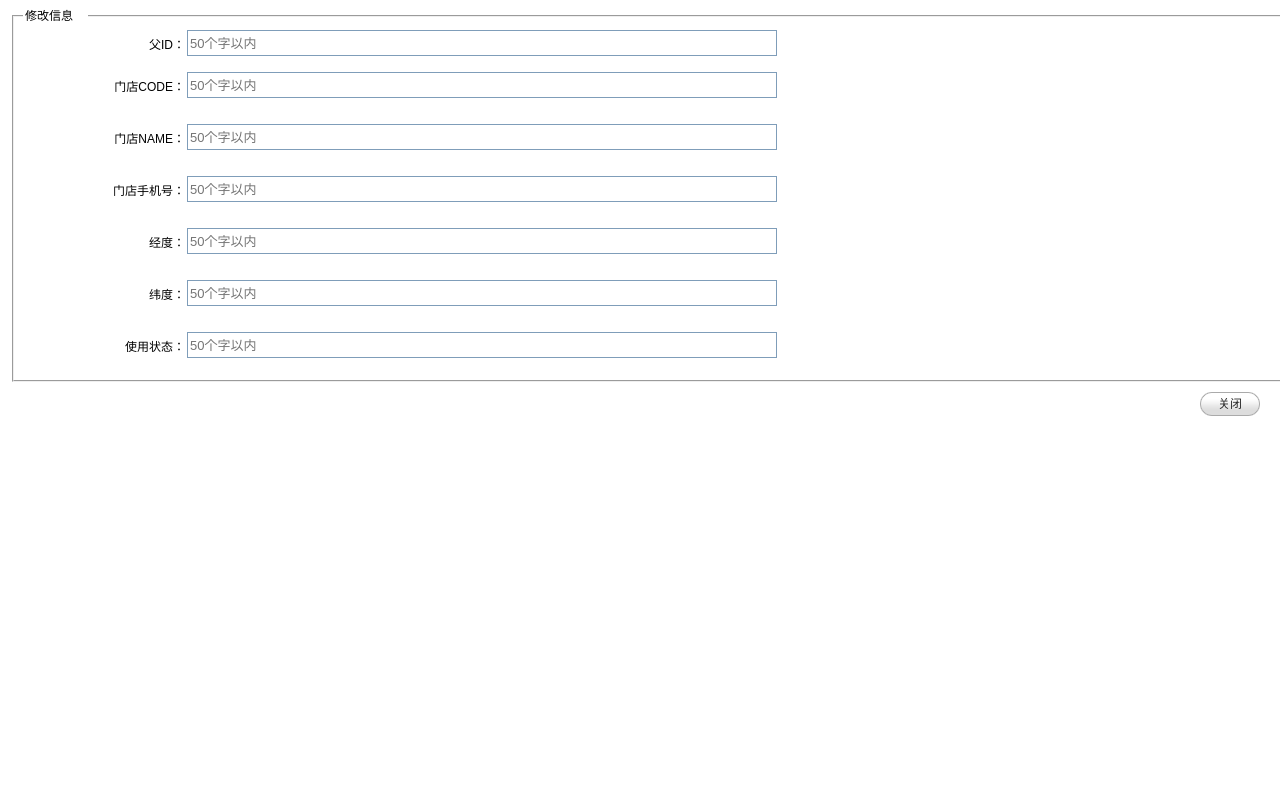
After one commit to xfz219/gsp_store, a Java web app: page /shop/update/1 in a window 1280 px wide. The commit adds this page. Run offline with Spring Boot 4, a stand-in JSP engine, Linux system fonts and the light colour scheme; data that the repository does not hold is empty; the project's own start-up code is not run, and a stand-in starts its controllers and pages; some libraries are stand-ins or nearby versions.

Commit message:
修改门店信息

```diff
--- a/src/main/java/com/puhui/app/web/controller/AppLendShopController.java
+++ b/src/main/java/com/puhui/app/web/controller/AppLendShopController.java
@@ -1,7 +1,9 @@
 package com.puhui.app.web.controller;
 
+import com.puhui.app.dao.AppLendShopDao;
 import com.puhui.app.po.AppLendShop;
 import com.puhui.app.po.AppPrizesSecret;
+import com.puhui.app.po.AppWeixinArticle;
 import com.puhui.app.service.AppLendShopService;
 import com.puhui.app.service.PrizesService;
 import com.puhui.app.utils.ReadExcel;
@@ -9,6 +11,8 @@ import org.slf4j.Logger;
 import org.slf4j.LoggerFactory;
 import org.springframework.beans.factory.annotation.Autowired;
 import org.springframework.stereotype.Controller;
+import org.springframework.ui.ModelMap;
+import org.springframework.web.bind.annotation.PathVariable;
 import org.springframework.web.bind.annotation.RequestMapping;
 import org.springframework.web.bind.annotation.RequestParam;
 import org.springframework.web.bind.annotation.ResponseBody;
@@ -28,6 +32,8 @@ public class AppLendShopController extends BaseController {
 
     @Autowired
     private AppLendShopService appLendShopService;
+    @Autowired
+    private AppLendShopDao appLendShopDao;
 
 
     /**
@@ -48,10 +54,29 @@ public class AppLendShopController extends BaseController {
         return "shop/get";
     }
 
+    /**
+     * 获取列表
+     * @param als
+     * @return
+     */
     @RequestMapping(value = "/list")
     @ResponseBody
     public Object list(AppLendShop als) {
         return appLendShopService.findList(als);
+    }
+
+    /**
+     * 更新
+     * @param id
+     * @param map
+     * @return
+     */
+    @RequestMapping(value = "/update/{id}")
+    public String update(@PathVariable(value = "id") Long id, ModelMap map) {
+        String url = "shop/update";
+        AppLendShop appLendShop = appLendShopDao.getAppLendShop(id);
+        map.addAttribute("appLendShop", appLendShop);
+        return url;
     }
 
 
--- a/src/main/resources/mybatis-mappers/AppLendShopMapper.xml
+++ b/src/main/resources/mybatis-mappers/AppLendShopMapper.xml
@@ -26,6 +26,10 @@
 		</if>
 	</select>
 
+	<select id="getAppLendShop" resultMap="appLendShopObj">
+		SELECT * FROM app_lend_shop WHERE id = #{id}
+	</select>
+
 	<insert id="addAppPrizesSecret" parameterType="com.puhui.app.po.AppLendShop" useGeneratedKeys="true" keyProperty="id">
 		insert into app_lend_shop
 		(parent_id, shop_code, shop_name, shop_mobile, create_time, longitude, latitude, enabled, create_time, update_time)
--- /dev/null
+++ b/src/main/webapp/WEB-INF/pages/shop/update.jsp
@@ -0,0 +1,151 @@
+<%@ page contentType="text/html;charset=UTF-8" %>
+<%@ taglib prefix="form" uri="http://www.springframework.org/tags/form"%>
+<%@ include file="/WEB-INF/pages/taglibs.jsp" %>
+<script type="text/javascript" src="${ctx}/static/ueditor1_4_3-utf8-jsp/ueditor.config.js"></script>
+<script type="text/javascript" src="${ctx}/static/ueditor1_4_3-utf8-jsp/ueditor.all.min.js"></script>
+<link rel="stylesheet"  href="${ctx}/static/ueditor1_4_3-utf8-jsp/themes/default/css/ueditor.css" />
+<html>
+<head>
+<meta http-equiv="Content-Type" content="text/html; charset=UTF-8">
+<title>修改门店</title>
+<style type="text/css">
+	fieldset{
+		width:1665px;
+	}
+
+	.one{
+		text-align: right;
+		height:30px;
+		width:160px;
+	}
+
+	.two{
+		text-align: left;
+		height:30px;
+		width:150px;
+	}
+
+	.prov,.city,.dist{
+		width:150px;
+	}
+	.town{
+		width:150px;
+	}
+
+	.number{
+		width:150px;
+	}
+
+	.contractTable{
+		float:left;
+		margin:0px 8px;
+	}
+
+	.contractLabel{
+		float: left;
+		margin: 10px 20px;
+	}
+
+	select{
+		height:22px;border: 1px solid #7F9DB9;
+	}
+	table td input{
+		width: 151px;border: 1px solid #7F9DB9;
+	}
+	 #staffFormAdd .easyui-validatebox,.easyui-datebox,.easyui-numberbox{
+		width: 151px;
+		editable: false;
+	}
+	 #staffFormAdd .easyui-combobox,.easyui-combobox{
+		width: 151px;
+		editable: false;
+	 }
+	.combobox-item{
+		height:12px;
+	}
+</style>
+<body style="overflow:auto;">
+<div>
+<div id="lookdialog"></div>
+		<form id="editNoticeForm" class="easyui-form" method="post" data-options="novalidate:true">
+			<div title="查看公告" style="padding: 10px;">
+
+				<fieldset>
+					<legend>修改信息 &nbsp;&nbsp;&nbsp;</legend>
+					<table>
+						<tr>
+							<td class="one">父ID：</td>
+							<td class="two">
+								<input id="parentId" name="parentId" class="easyui-validatebox" placeholder="50个字以内" style="width: 590px;height: 26px" maxlength="50" readonly="readonly">
+							</td>
+							</tr>
+							<tr style="height: 50px">
+							<td class="one">门店CODE：</td>
+							<td class="two">
+								<input id="shopCode" name="shopCode" class="easyui-validatebox" placeholder="50个字以内" style="width: 590px;height: 26px" maxlength="50" readonly="readonly">
+							</td>
+							</tr>
+							<tr style="height: 50px">
+								<td class="one">门店NAME：</td>
+								<td class="two">
+									<input id="shopName" name="shopName" class="easyui-validatebox" placeholder="50个字以内" style="width: 590px;height: 26px" maxlength="50" readonly="readonly">
+								</td>
+							</tr>
+							<tr style="height: 50px">
+								<td class="one">门店手机号：</td>
+								<td class="two">
+									<input id="shopMobile" name="shopMobile" class="easyui-validatebox" placeholder="50个字以内" style="width: 590px;height: 26px" maxlength="50" readonly="readonly">
+								</td>
+							</tr>
+							<tr style="height: 50px">
+								<td class="one">经度：</td>
+								<td class="two">
+									<input id="longitude" name="longitude" class="easyui-validatebox" placeholder="50个字以内" style="width: 590px;height: 26px" maxlength="50" readonly="readonly">
+								</td>
+							</tr>
+							<tr style="height: 50px">
+								<td class="one">纬度：</td>
+								<td class="two">
+									<input id="latitude" name="longitude" class="easyui-validatebox" placeholder="50个字以内" style="width: 590px;height: 26px" maxlength="50" readonly="readonly">
+								</td>
+							</tr>
+							<tr style="height: 50px">
+								<td class="one">使用状态：</td>
+								<td class="two">
+									<input id="enabled" name="longitude" class="easyui-validatebox" placeholder="50个字以内" style="width: 590px;height: 26px" maxlength="50" readonly="readonly">
+								</td>
+							</tr>
+							</table>
+							</fieldset>
+							<div style="float:right;margin:10px">
+				<a href="javascript:;" class="easyui-linkbutton" id="close">关闭</a>
+
+			</div>
+			</div>
+			</form>
+</div>
+</body>
+
+<script language="javascript">
+
+	$(document).ready(function() {
+	    $("#parentId").val("${appLendShop.parentId}");
+	    $("#shopCode").val("${appLendShop.shopCode}");
+	    $("#shopName").val("${appLendShop.shopName}");
+	    $("#shopMobile").val("${appLendShop.shopMobile}");
+	    $("#longitude").val("${appLendShop.longitude}");
+	    $("#latitude").val("${appLendShop.latitude}");
+	    $("#enabled").val("${appLendShop.enabled}");
+	    //关闭
+	    $('#close').click(function(){
+	    	$.messager.confirm('提示信息',"确认关闭吗？",function(r){
+			    if (r){
+			    	 parent.$("#tabs").tabs("close","查看公告");
+			    }
+			});
+
+	    });
+	});
+</script>
+
+</html>
```
Also changed, not shown: src/main/java/com/puhui/app/dao/AppLendShopDao.java (+8 -1 lines), src/main/webapp/WEB-INF/pages/shop/get.jsp (+21 -2 lines).
